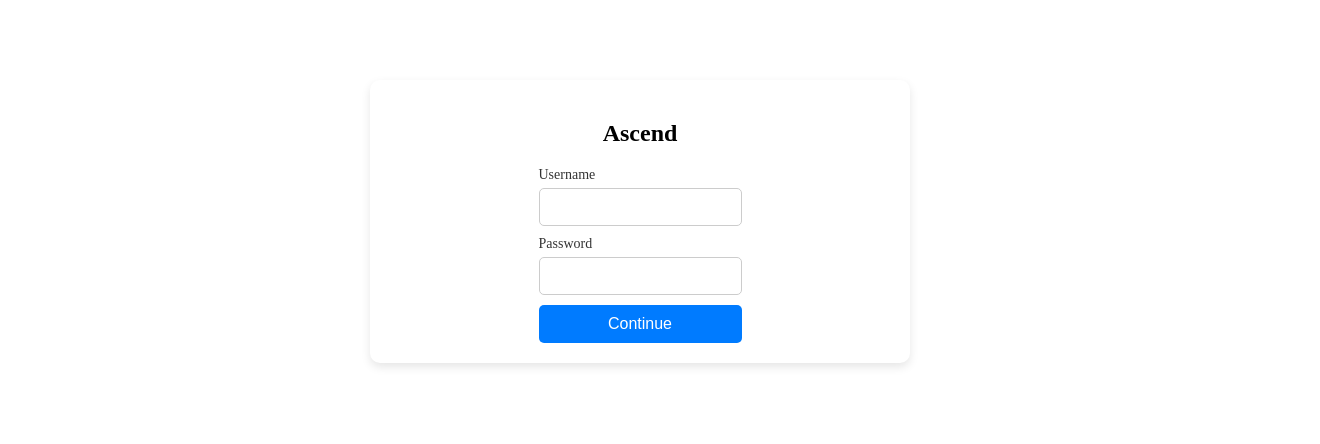
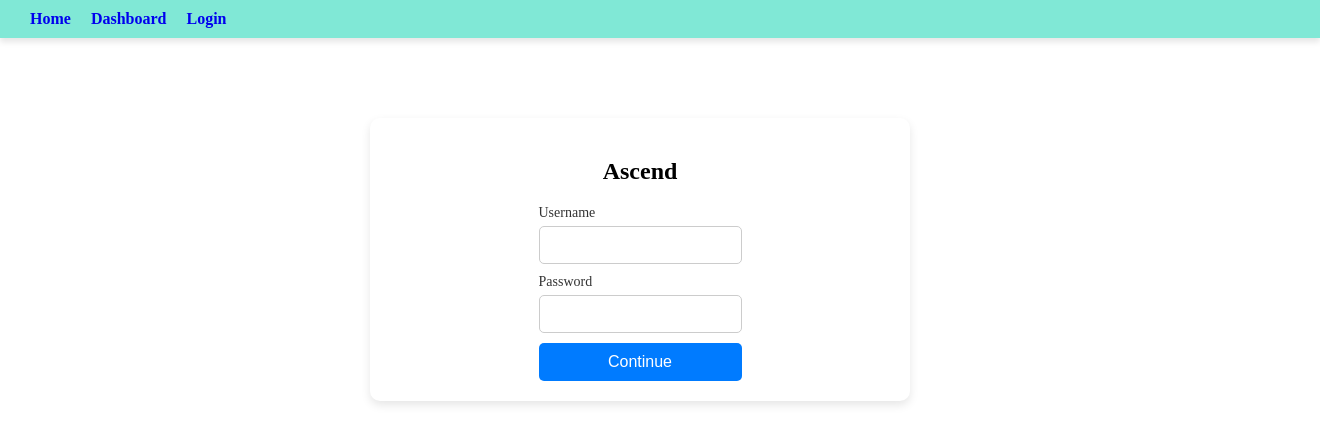
Before and after one commit to khody12/Ascend, a React (Create React App) app in the folder frontend/ascend/: page /login in a window 1280 px wide. Shown: the top 444 px of the page, 1320 px wide, since content can reach past the window. Built offline with nearby package versions, Linux system fonts and the light colour scheme.

Commit message:
added username to local storage to make the front end a bit better

```diff
--- a/frontend/ascend/src/App.js
+++ b/frontend/ascend/src/App.js
@@ -1,20 +1,35 @@
 import logo from './logo.svg';
+import Header from "./components/Header"
 import './App.css';
 import Login from "./components/Login"
 import Registration from "./components/Registration"
 import Dashboard from "./components/Dashboard"
 import { AuthProvider } from "./AuthContext";
 import {BrowserRouter as Router, Routes, Route } from "react-router-dom";
+import React, { useState, useEffect } from 'react';
 
 
 
 function App() {
+  const [username, setUsername] = useState(null)
+  useEffect(() => {
+      // Retrieve username from localStorage
+      const savedUsername = localStorage.getItem('username');
+      console.log(savedUsername)
+      if (savedUsername) {
+          setUsername(savedUsername);
+      }
+  }, []);
+
   return (
+    <div>
+      <Header username={username}/>
       <Routes>
         <Route path="/login" element={<Login />} />
         <Route path="/register" element={<Registration />} />
         <Route path="/dashboard" element={<Dashboard />} />
       </Routes>
+    </div>
 
   )
 
--- /dev/null
+++ b/frontend/ascend/src/components/Header.css
@@ -0,0 +1,32 @@
+
+
+.nav {
+    background-color: #80e8d6; /* Background color for the header */
+    padding: 10px 20px; /* Space inside the header */
+    box-shadow: 0 4px 6px rgba(0, 0, 0, 0.1); /* Optional shadow for aesthetics */
+    width: 100%; /* Make sure nav spans the full width */
+}
+
+.nav-list {
+    display: flex; /* Makes the list items a flex container */
+    justify-content: flex-start; /* Distribute links evenly */
+    align-items: center; /* Align links vertically */
+    list-style: none; /* Remove bullets from the list */
+    margin: 0; /* Reset default margin */
+    padding: 0; /* Reset default padding */
+}
+
+.nav-list li {
+    margin: 0 10px; /* Add spacing between links */
+}
+
+.nav-list a {
+    text-decoration: none; /* Remove underline */
+    font-weight: bold;
+    font-size: 16px;
+}
+
+.nav-list a:visited {
+    color:inherit;
+    text-decoration: none;
+}
--- /dev/null
+++ b/frontend/ascend/src/components/Header.js
@@ -0,0 +1,29 @@
+import React from 'react'
+import "./Header.css"
+import { Link } from "react-router-dom";
+
+function Header({ username }) {
+
+    return (
+        <header className="app-header">
+            <nav className="nav">
+                <ul className="nav-list">
+                    <li><Link to="/">Home</Link></li>
+                    <li><Link to="/Dashboard">Dashboard</Link></li>
+                    {!username && (
+                    <li><Link to="/Login">Login</Link></li>
+                    )}
+                    {username && (
+                        <li>
+                            <Link to="/profile" className="username-link">
+                                {username}
+                            </Link>
+                        </li>
+                    )}
+                </ul>
+            </nav>
+        </header>
+    )
+}
+
+export default Header
--- a/frontend/ascend/src/components/Login.js
+++ b/frontend/ascend/src/components/Login.js
@@ -34,6 +34,7 @@ const Login = () => {
 
                 localStorage.setItem("token", data.token);
                 localStorage.setItem("userId", data.user_id);
+                localStorage.setItem("username", data.username);
 
                 console.log("successfully set data, navigating to /dashboard")
 
--- a/frontend/ascend/src/components/Registration.js
+++ b/frontend/ascend/src/components/Registration.js
@@ -46,6 +46,7 @@ const Registration = () => {
 
                 localStorage.setItem("token", data.token);
                 localStorage.setItem("userId", data.id); // primary key for data retrieval in the future.
+                localStorage.setItem("username", data.username);
 
                 console.log("Successfully registered, navigating to /dashboard...");
                 console.log("Navigation completed.");
```
Also changed, not shown: 1 other file (tests, documents, lock files or other folders).
